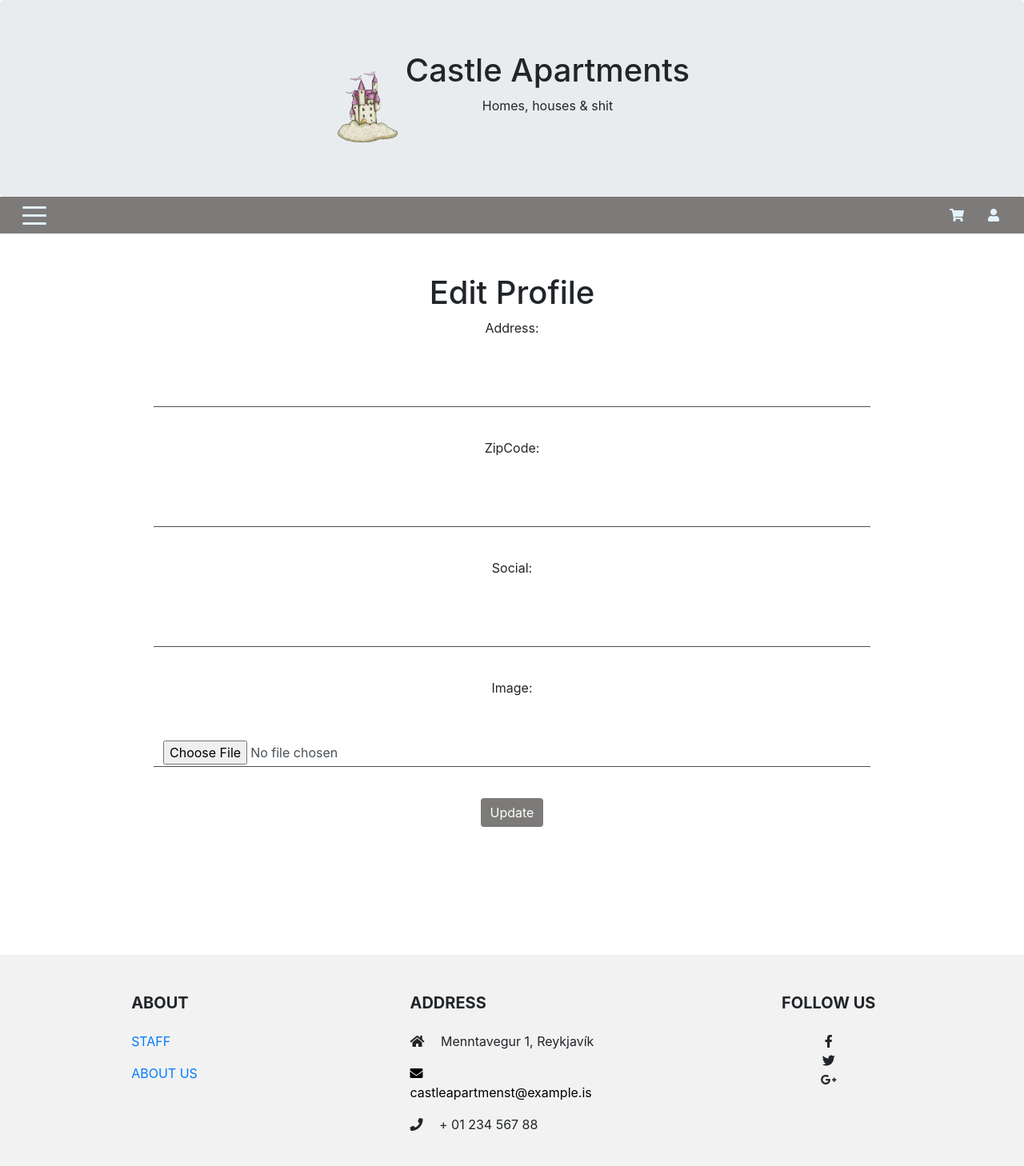
After one commit to GudjonB/Verklegt2, a Django app: page /profileup in a window 1280 px wide. The commit adds this page. Shown: the whole page at 80% size. Run offline with Django 3.2, Linux system fonts and the light colour scheme; the visitor is signed in with stand-in values (Sample User, id 1); some libraries are stand-ins or nearby versions.

Commit message:
made profile / edit profile almost complete

```diff
--- a/Users/forms/profile_form.py
+++ b/Users/forms/profile_form.py
@@ -2,15 +2,16 @@ from django.forms import ModelForm, widgets
 from Users.models import Profiles
 
 
-class ProfileForm(ModelForm):
+class UpdateProfileForm(ModelForm):
     class Meta:
         model = Profiles
 
-        exclude = ['id', 'user', 'image', 'zipCode'] # TODO: image AND zipCode
+        exclude = ['id', 'user']  # TODO: image AND zipCode
         widgets = {
             'address': widgets.TextInput(attrs={'class': 'form-control'}),
-            'social': widgets.TextInput(attrs={'class': 'form-control'})
+            'social': widgets.TextInput(attrs={'class': 'form-control'}),
+            'image': widgets.FileInput(attrs={'class': 'form-control'}, ),
 
-            # 'zipCode': widgets.TextInput(attrs={'class': 'form-control'})
+            'zipCode': widgets.TextInput(attrs={'class': 'form-control'})
             # 'image': widgets.TextInput(attrs={'class': 'form-control'})
         }
--- a/Users/urls.py
+++ b/Users/urls.py
@@ -7,6 +7,7 @@ urlpatterns = [
     path('register', views.register, name='register'),
     path('login', LoginView.as_view(template_name='Users/login.html'), name='login'),
     path('logout', LogoutView.as_view(next_page='login'), name='logout'),
+    path('profileup', views.update_profile, name='update_profile'),
     path('profile', views.profile, name='profile'),
     path('cart', views.cart, name='cart'),
     path('favourites', views.favourites, name='favourites')
--- a/Users/views.py
+++ b/Users/views.py
@@ -4,7 +4,7 @@ from django.contrib.auth.forms import UserCreationForm
 from Users.models import Profiles, CartItems, Favourites
 from Properties.models import Properties, Zip
 
-from Users.forms.profile_form import ProfileForm
+from Users.forms.profile_form import UpdateProfileForm
 
 import logging
 logger = logging.getLogger(__name__)
@@ -32,19 +32,34 @@ def register(request):
 
 
 def profile(request):
+    return render(request, 'Users/profile.html', {
+        'Profiles': get_object_or_404(Profiles, pk=Profiles.objects.get(user_id=request.user.id).id)
+    })
+
+
+def update_profile(request):
     if request.method == 'POST':
-        form = ProfileForm(data=request.POST, instance=request.user)
+        form = UpdateProfileForm(data=request.POST, instance=request.user)
         if form.is_valid():
             my_profile = Profiles.objects.get(user_id=request.user.id)
             my_profile.address = form['address'].value()
             my_profile.social = form['social'].value()
-            # my_profile.zipCode = form['zipCode'].data
+            zip_temp = Zip.objects.all().values()
+            zip_temp_id_list = []
+
+            for i in zip_temp:
+                zip_temp_id_list.append(i['id'])
+            if form['zipCode'].value() in zip_temp_id_list:
+                zip_id = form['zipCode'].value()
+                for j in zip_temp:
+                    if zip_id == j['id']:
+                        my_profile.zipCode = j['zip']
 
             my_profile.save()
             return redirect('profile')
     else:
-        form = ProfileForm(instance=request.user)
-    return render(request, 'Users/profile.html', {
+        form = UpdateProfileForm(instance=request.user)
+    return render(request, 'Users/update_profile.html', {
         'form': form
     })
 
--- /dev/null
+++ b/templates/Users/update_profile.html
@@ -0,0 +1,9 @@
+{% extends 'base.html' %}
+{% block content %}
+    <h1>Edit Profile</h1>
+    <form class="form form-horizontal" method="POST">
+        {% csrf_token %}
+        {{ form.as_p }}
+        <input type="submit" class="btn btn-primary" value="Update" />
+    </form>
+{% endblock %}
```
Also changed, not shown: templates/Users/profile.html (+14 -6 lines).
